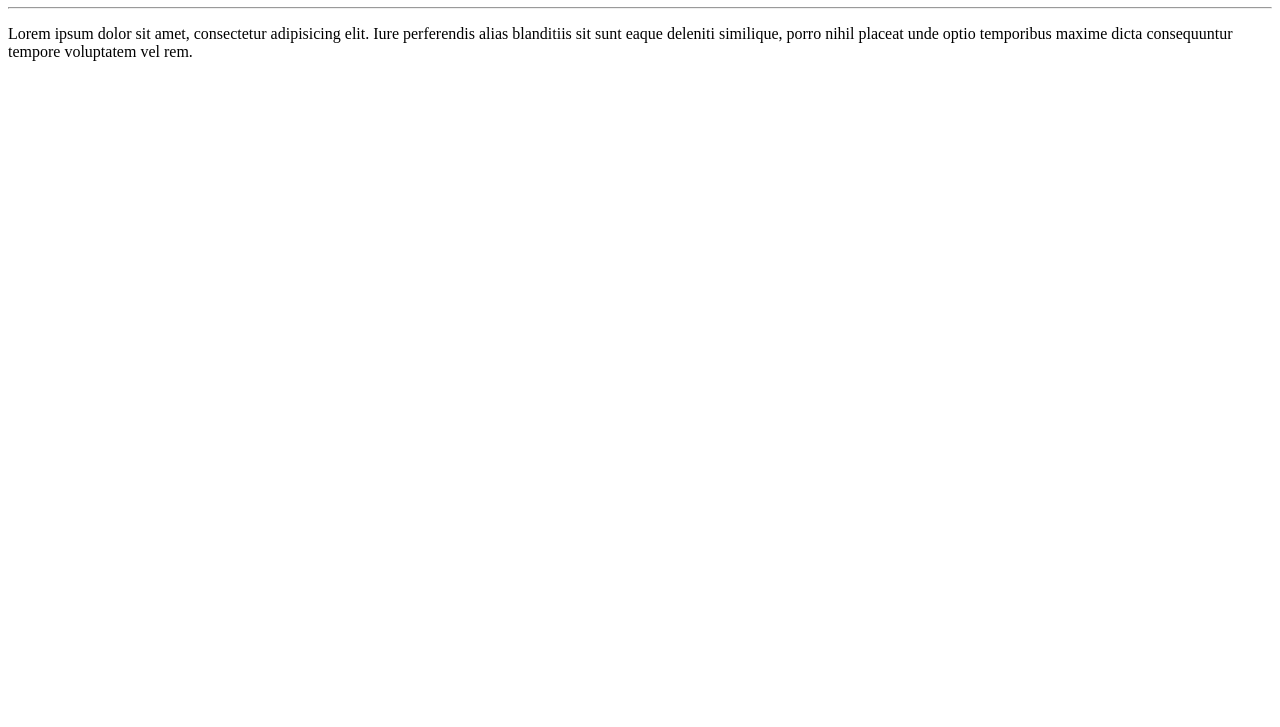
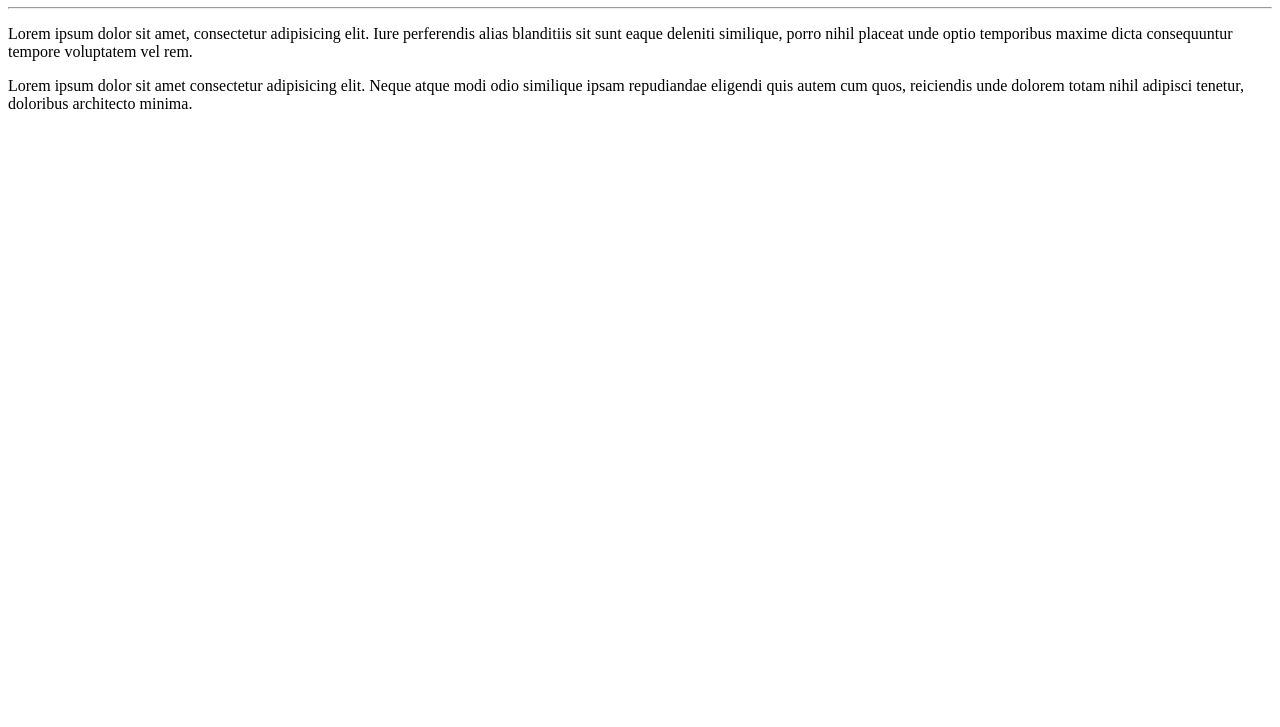
Before and after one commit to jonathanmesquita/Ola-Mundo, a plain HTML site: page index.html in a window 1280 px wide. Shown: the part 73-800 px from the top of the page. Drawn offline with Linux system fonts and the light colour scheme.

Commit message:
adicionei um parágrafo

```diff
--- a/index.html
+++ b/index.html
@@ -10,5 +10,6 @@
      <!-- HR é a linha vertical -->
     <hr>
     <p>Lorem ipsum dolor sit amet, consectetur adipisicing elit. Iure perferendis alias blanditiis sit sunt eaque deleniti similique, porro nihil placeat unde optio temporibus maxime dicta consequuntur tempore voluptatem vel rem.</p>
+    <p>Lorem ipsum dolor sit amet consectetur adipisicing elit. Neque atque modi odio similique ipsam repudiandae eligendi quis autem cum quos, reiciendis unde dolorem totam nihil adipisci tenetur, doloribus architecto minima.</p>
 </body>
 </html>
```
